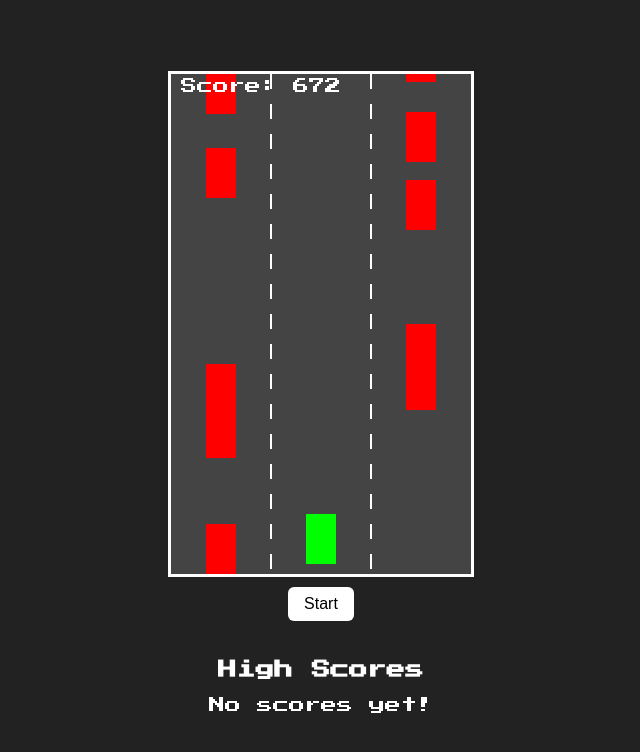
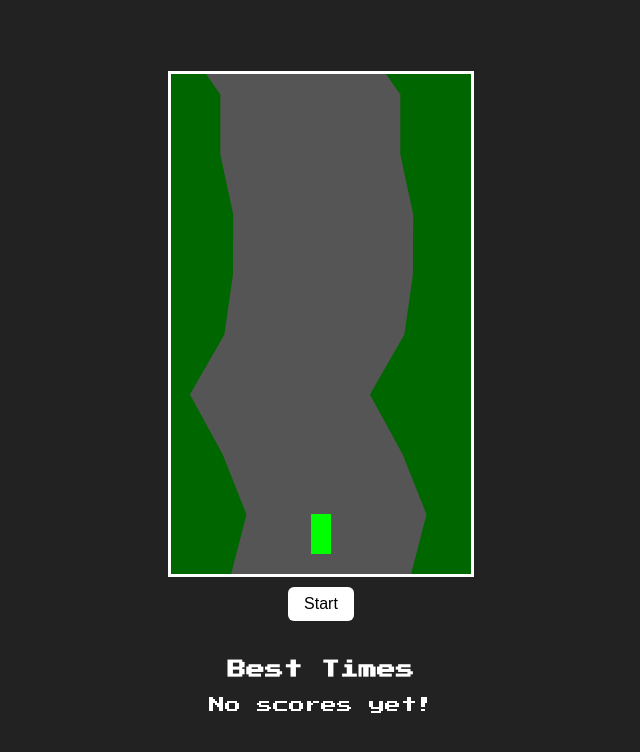
Before and after one commit to tydevdev/experimental-ai-games, a plain HTML site: page mini-racer.html in a window 1280 px wide. Both pictures are taken after a click on the button "Start". Shown: the whole page, without its empty margins (319-959 px from the left). Drawn offline with Linux system fonts and the light colour scheme.

Commit message:
Revamp Mini Racer with curved track

```diff
--- a/mini-racer.html
+++ b/mini-racer.html
@@ -25,7 +25,7 @@
             align-items: center;
         }
         canvas {
-            background: #444;
+            background: #060; /* grass */
             border: 3px solid #fff;
         }
         #controls button {
@@ -57,7 +57,7 @@
             <button id="startBtn">Start</button>
         </div>
         <div id="leaderboard">
-            <h3>High Scores</h3>
+            <h3>Best Times</h3>
             <ol id="leaderboardList"></ol>
         </div>
     </div>
@@ -68,23 +68,45 @@ const ctx = canvas.getContext('2d');
 const startBtn = document.getElementById('startBtn');
 const leaderList = document.getElementById('leaderboardList');
 
-const GAME_KEY = 'mini_racer';
-const laneCount = 3;
-const laneWidth = canvas.width / laneCount;
-const carWidth = 30;
-const carHeight = 50;
-const carY = canvas.height - carHeight - 10;
-const maxSpeed = 10;
-const minSpeed = 2;
+const GAME_KEY = 'mini_racer_v2';
+const roadWidth = canvas.width * 0.6;
+const carWidth = 20;
+const carHeight = 40;
+const carY = canvas.height - carHeight - 20;
+const maxSpeed = 8;
+const accel = 0.2;
+const friction = 0.05;
+const trackLength = 5000;
 
-let lane, speed, score, obstacles, frameId, gameOver;
+let track = [];
+let carX, speed, progress, frameId;
+let gameOver = true;
+let startTime = 0;
+let keys = {};
+let offTrackStart = null;
+
+function generateTrack() {
+    track = [];
+    let center = canvas.width / 2;
+    let curve = 0;
+    for (let i = 0; i < trackLength; i++) {
+        if (i % 60 === 0) curve = (Math.random() - 0.5) * 1.5;
+        center += curve;
+        const half = roadWidth / 2;
+        if (center < half) center = half;
+        if (center > canvas.width - half) center = canvas.width - half;
+        track.push(center);
+    }
+}
 
 function resetGame() {
-    lane = 1;
-    speed = 4;
-    score = 0;
-    obstacles = [];
+    generateTrack();
+    carX = canvas.width / 2 - carWidth / 2;
+    speed = 0;
+    progress = 0;
+    offTrackStart = null;
     gameOver = false;
+    startTime = performance.now();
     startLoop();
 }
 
@@ -100,94 +122,84 @@ function loop() {
 }
 
 function update() {
-    score += speed;
+    if (keys['ArrowLeft']) carX -= 3;
+    if (keys['ArrowRight']) carX += 3;
+    if (keys['ArrowUp']) {
+        speed = Math.min(maxSpeed, speed + accel);
+    } else {
+        speed = Math.max(0, speed - friction);
+    }
+    carX = Math.max(0, Math.min(canvas.width - carWidth, carX));
+    progress += speed;
 
-    // spawn obstacle
-    if (Math.random() < 0.03 + speed/100) {
-        const laneIdx = Math.floor(Math.random() * laneCount);
-        obstacles.push({ lane: laneIdx, y: -carHeight });
+    const trackIndex = Math.floor(progress + (canvas.height - carY));
+    if (trackIndex >= trackLength) {
+        finishRace();
+        return;
     }
+    const center = track[trackIndex];
+    const half = roadWidth / 2;
+    const onRoad = carX + carWidth / 2 >= center - half && carX + carWidth / 2 <= center + half;
 
-    obstacles.forEach(o => o.y += speed);
-    obstacles = obstacles.filter(o => o.y < canvas.height + carHeight);
-
-    // collision check
-    const px = lane * laneWidth + laneWidth/2 - carWidth/2;
-    obstacles.forEach(o => {
-        const ox = o.lane * laneWidth + laneWidth/2 - carWidth/2;
-        if (ox < px + carWidth && ox + carWidth > px &&
-            o.y < carY + carHeight && o.y + carHeight > carY) {
-            endGame();
+    if (!onRoad) {
+        if (offTrackStart === null) offTrackStart = performance.now();
+        if ((performance.now() - offTrackStart) / 1000 >= 3) {
+            resetGame();
+            return;
         }
-    });
+    } else {
+        offTrackStart = null;
+    }
 }
 
 function draw() {
-    ctx.fillStyle = '#444';
+    ctx.fillStyle = '#060';
     ctx.fillRect(0, 0, canvas.width, canvas.height);
 
-    // lane markings
-    ctx.strokeStyle = '#fff';
-    ctx.lineWidth = 2;
-    ctx.setLineDash([15,15]);
-    for (let i = 1; i < laneCount; i++) {
-        ctx.beginPath();
-        ctx.moveTo(i * laneWidth, 0);
-        ctx.lineTo(i * laneWidth, canvas.height);
-        ctx.stroke();
+    for (let y = 0; y < canvas.height; y++) {
+        const idx = Math.floor(progress + y);
+        if (idx >= trackLength) break;
+        const center = track[idx];
+        const half = roadWidth / 2;
+        ctx.fillStyle = '#555';
+        ctx.fillRect(center - half, canvas.height - y - 1, roadWidth, 1);
     }
-    ctx.setLineDash([]);
 
-    // draw obstacles
-    ctx.fillStyle = '#f00';
-    obstacles.forEach(o => {
-        const x = o.lane * laneWidth + laneWidth/2 - carWidth/2;
-        ctx.fillRect(x, o.y, carWidth, carHeight);
-    });
+    ctx.fillStyle = '#0f0';
+    ctx.fillRect(carX, carY, carWidth, carHeight);
 
-    // draw player car
-    const x = lane * laneWidth + laneWidth/2 - carWidth/2;
-    ctx.fillStyle = '#0f0';
-    ctx.fillRect(x, carY, carWidth, carHeight);
-
-    // score
-    ctx.fillStyle = '#fff';
-    ctx.font = '16px "Press Start 2P"';
-    ctx.fillText(`Score: ${Math.floor(score)}`, 10, 20);
+    if (offTrackStart !== null) {
+        const remaining = 3 - (performance.now() - offTrackStart) / 1000;
+        ctx.fillStyle = '#fff';
+        ctx.font = '24px "Press Start 2P"';
+        ctx.textAlign = 'center';
+        ctx.fillText(Math.ceil(remaining), canvas.width / 2, canvas.height / 2);
+    }
 }
 
-function endGame() {
+function finishRace() {
     gameOver = true;
     cancelAnimationFrame(frameId);
-    const initials = prompt('Game over! Enter your initials (3 letters):');
-    if(initials && /^[A-Za-z]{3}$/.test(initials)) {
-        ScoreManager.add(GAME_KEY, initials.toUpperCase(), Math.floor(score)).then(displayLeaderboard);
+    const time = (performance.now() - startTime) / 1000;
+    const initials = prompt(`Finished in ${time.toFixed(2)}s! Enter your initials (3 letters):`);
+    if (initials && /^[A-Za-z]{3}$/.test(initials)) {
+        ScoreManager.add(GAME_KEY, initials.toUpperCase(), -time).then(displayLeaderboard);
     }
 }
 
 function displayLeaderboard() {
     ScoreManager.load(GAME_KEY).then(entries => {
         leaderList.innerHTML = entries.length === 0 ? '<li>No scores yet!</li>' :
-            entries.map((e, i) => `<li>${i+1}. ${e.name} - ${e.score}</li>`).join('');
+            entries.map((e, i) => `<li>${i+1}. ${e.name} - ${(-e.score).toFixed(2)}s</li>`).join('');
     });
 }
 
 document.addEventListener('keydown', e => {
-    if (gameOver) return;
-    switch (e.key) {
-        case 'ArrowLeft':
-            if (lane > 0) lane--;
-            break;
-        case 'ArrowRight':
-            if (lane < laneCount - 1) lane++;
-            break;
-        case 'ArrowUp':
-            speed = Math.min(maxSpeed, speed + 1);
-            break;
-        case 'ArrowDown':
-            speed = Math.max(minSpeed, speed - 1);
-            break;
-    }
+    keys[e.key] = true;
+});
+
+document.addEventListener('keyup', e => {
+    keys[e.key] = false;
 });
 
 startBtn.addEventListener('click', () => {
```
Also changed, not shown: README.md.
